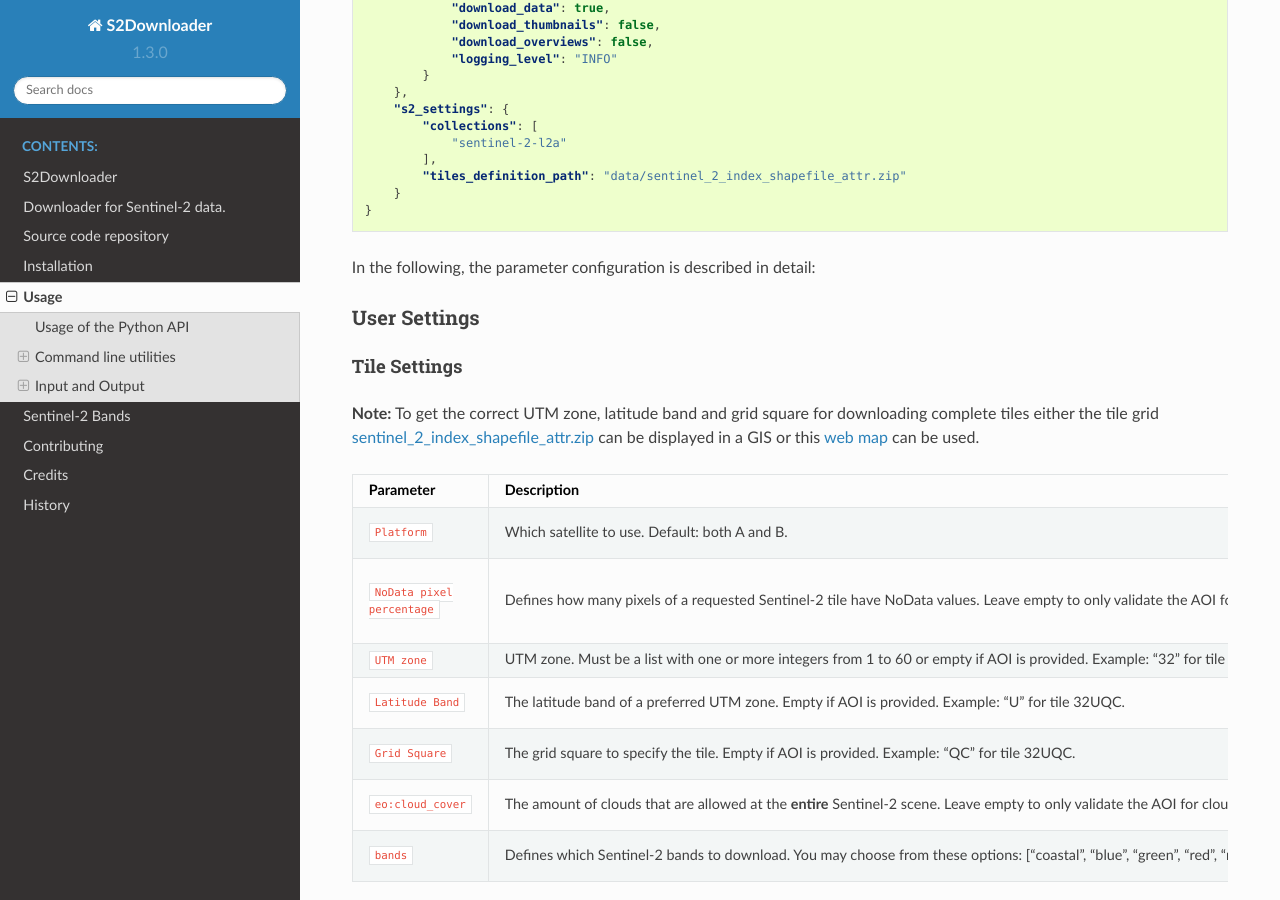
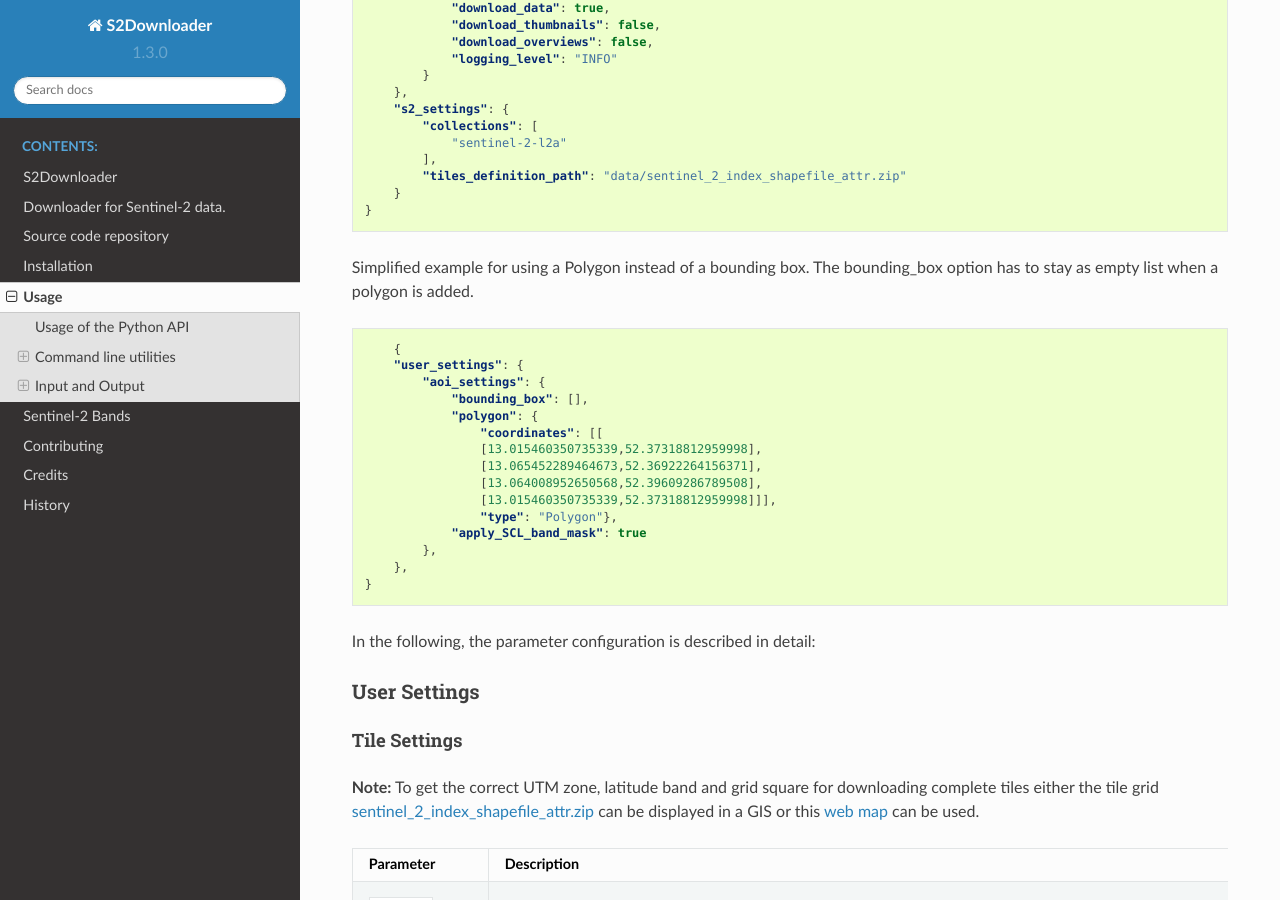
Before and after one commit to FernLab/s2downloader, a Sphinx documentation site: the page built from docs/usage.rst, in a window 1280 px wide and 900 px high, scrolled down 1920 px. Built offline with Sphinx 7.4.7 and the Read the Docs theme 2.0.0, drawn with Linux system fonts in a browser that asks for light colours; pages that are not in the unit, such as notebooks, are missing from menus.

Commit message:
describe how to use the polygon instead of bounding box

```diff
--- a/docs/usage.rst
+++ b/docs/usage.rst
@@ -114,6 +114,26 @@ The package expects a configuration file in ``json`` format, like the `default_c
             ],
             "tiles_definition_path": "data/sentinel_2_index_shapefile_attr.zip"
         }
+    }
+
+Simplified example for using a Polygon instead of a bounding box. The bounding_box option has to stay as empty list when a polygon is added.
+
+.. code-block:: json
+
+        {
+        "user_settings": {
+            "aoi_settings": {
+                "bounding_box": [],
+                "polygon": {
+                    "coordinates": [[
+                    [13.015460350735339,52.37318812959998],
+                    [13.065452289464673,52.36922264156371],
+                    [13.064008952650568,52.39609286789508],
+                    [13.015460350735339,52.37318812959998]]],
+                    "type": "Polygon"},
+                "apply_SCL_band_mask": true
+            },
+        },
     }
 
 
```
